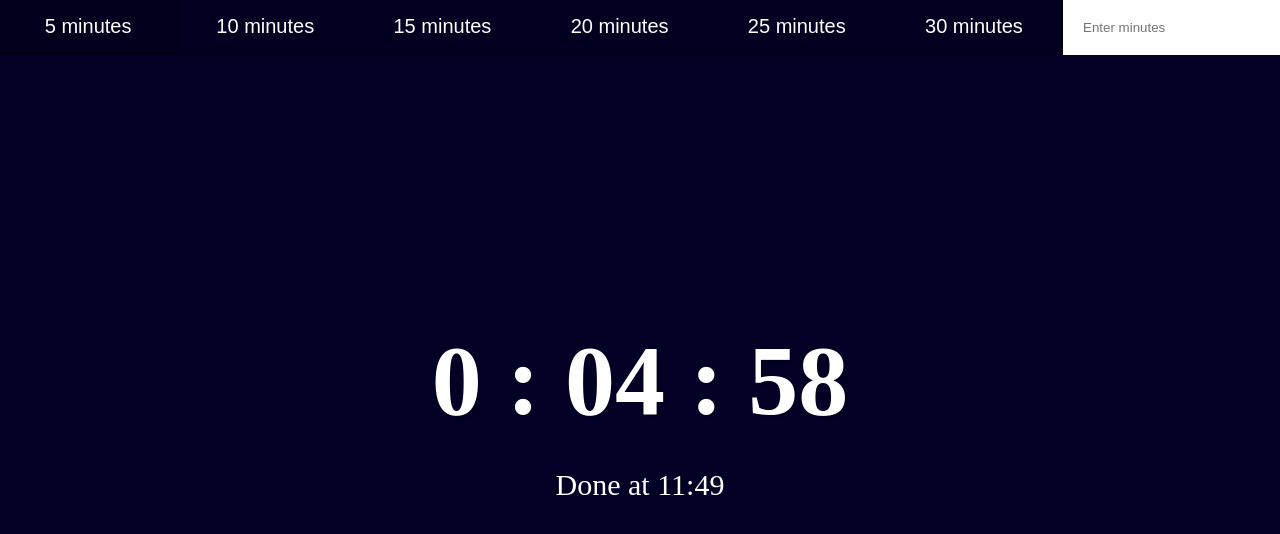
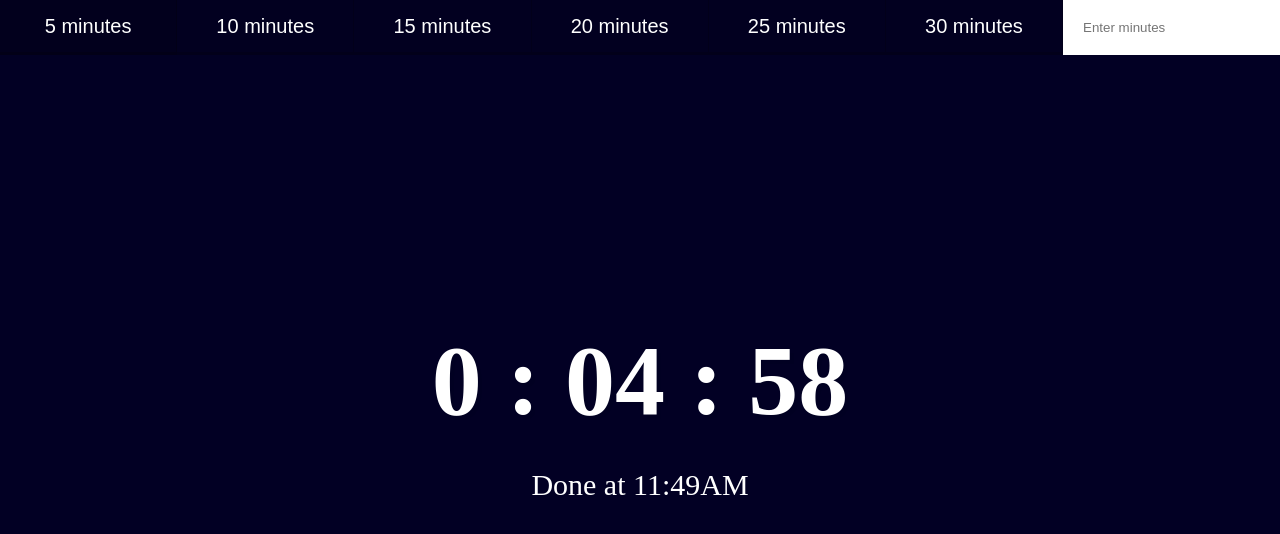
Before and after one commit to rdargali/no-audio-timer, a plain HTML site: page index.html in a window 1280 px wide. Both pictures are taken after a click on the button "5 minutes". Drawn offline with Linux system fonts and the light colour scheme.

Commit message:
added am/pm and fixed minutes bug)

```diff
--- a/index.css
+++ b/index.css
@@ -3,6 +3,7 @@ html {
   font-size: 10px;
   background: rgb(2, 0, 36);
 
+  /* css to insert dynamically vvv */
   /* animation: blinkingBackground 1s infinite; */
 }
 
--- a/index.js
+++ b/index.js
@@ -27,10 +27,11 @@ const timerGo = (seconds) => {
 const displayTimeLeft = (seconds) => {
   const minutes = Math.floor(seconds / 60);
   const remainderSeconds = seconds % 60;
+  const remainderMinutes = minutes % 60;
   const hours = Math.floor(minutes / 60);
   let display = isNaN(seconds)
     ? "Please enter a valid number"
-    : `${hours} : ${minutes < 10 ? "0" : ""}${minutes} : ${
+    : `${hours} : ${remainderMinutes < 10 ? "0" : ""}${remainderMinutes} : ${
         remainderSeconds < 10 ? "0" : ""
       }${remainderSeconds}`;
 
@@ -42,12 +43,12 @@ const displayEndTime = (timestamp) => {
   const end = new Date(timestamp);
   const hour = end.getHours();
   muricanHour = hour > 12 ? hour - 12 : hour;
-
+  const ampm = hour >= 12 ? "PM" : "AM";
   const minutes = end.getMinutes();
-  adjustedMinutes = minutes < 10 ? "0" : "";
+  adjustedMinutes = minutes < 10 ? `0${minutes}` : minutes;
   endTime.innerHTML = isNaN(timestamp)
     ? ""
-    : `Done at ${muricanHour}:${adjustedMinutes}${minutes}`;
+    : `Done at ${muricanHour}:${adjustedMinutes}${ampm}`;
 };
 
 // const sirenTimerAlert = (index) => {
```
